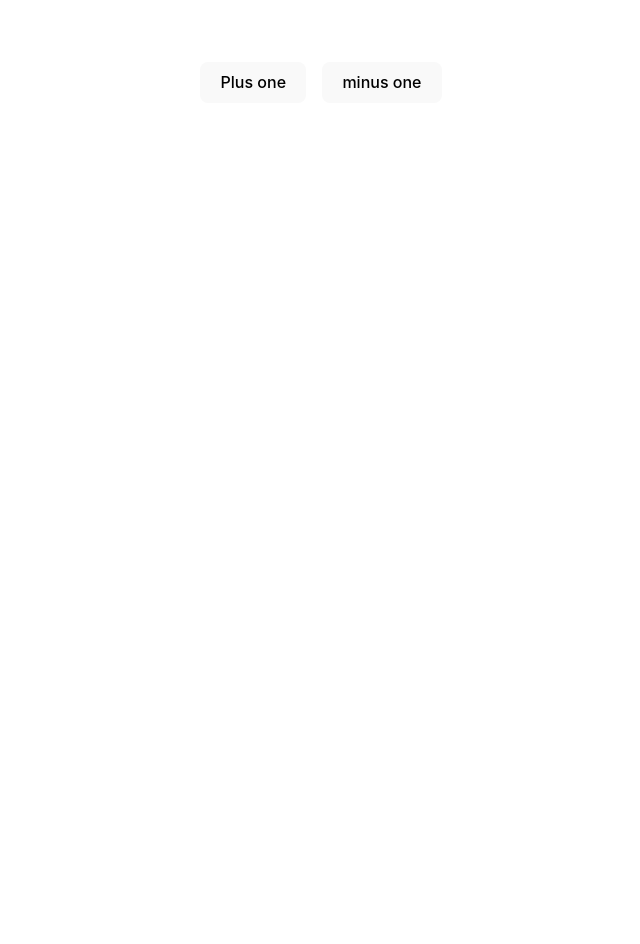
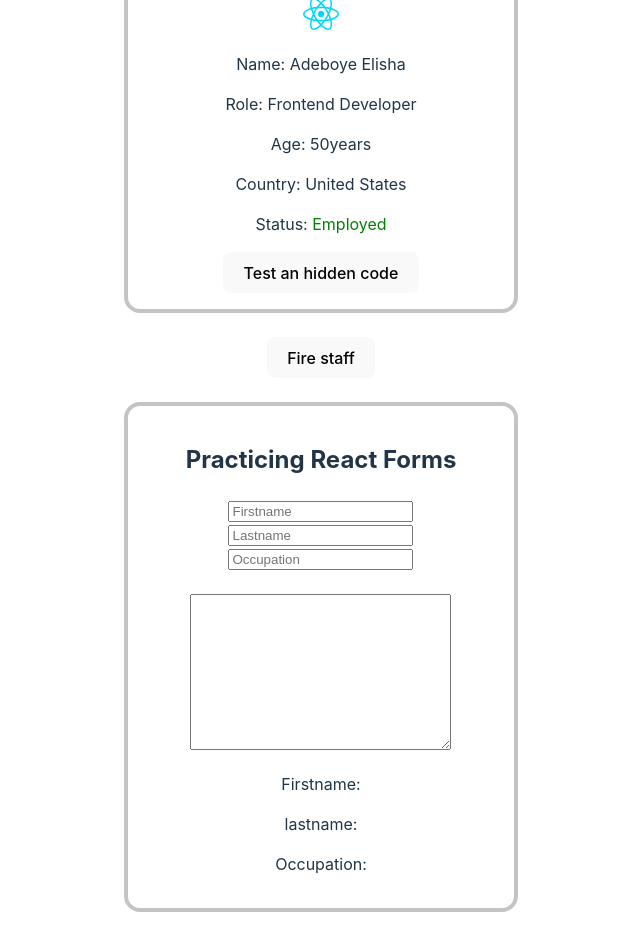
Before and after one commit to adexfit/bobreact, a React (Vite) app in the folder bobreact/: page / in a window 1280 px wide. Shown: the part 400-1344 px from the top of the page, without its empty margins (319-959 px from the left). Before the commit the page ends 800 px from the top, so only its background shows below. Built offline with nearby package versions, Linux system fonts and the light colour scheme.

Commit message:
Added react form mini project

```diff
--- a/bobreact/src/App.css
+++ b/bobreact/src/App.css
@@ -22,6 +22,13 @@
   margin-right: 1rem;
 }
 
+.profilediv {
+  border: 0.25rem solid #c4c4c4;
+  border-radius: 1rem;
+  padding: 1rem;
+}
+
+
 @keyframes logo-spin {
   from {
     transform: rotate(0deg);
--- a/bobreact/src/App.jsx
+++ b/bobreact/src/App.jsx
@@ -1,10 +1,18 @@
 import { useState } from 'react'
-// import reactLogo from './assets/react.svg'
 // import viteLogo from '/vite.svg'
 import './App.css'
+import ProfileCard from './components/ProfileCard'
+import FormCard from './components/FormCard'
 
 function App() {
   const [count, setCount] = useState(0)
+  const [profiledata, setProfiledata] = useState({
+    name: 'Adeboye Elisha',
+    role: 'Frontend Developer',
+    age: '50years',
+    country: 'United States',
+    employed: true
+  })
 
   const increaseNum = () => {
       setCount((counter) => {
@@ -18,6 +26,17 @@ function App() {
     } )
   }
 
+  const manageStaff = () => {
+      setProfiledata((employState)=> {
+          return {...employState, employed: !employState.employed}
+      })
+  }
+
+  const sayHi = () => {
+    alert("I am working")
+
+  }
+
   return (
     <>
       <div>
@@ -25,16 +44,25 @@ function App() {
           Hello world, i am learning react
         </p>
       </div>
-      <h1>Our count is {count} </h1>
+      <h1>Our count is: {count} </h1>
       <div className="card">
         <button onClick={increaseNum} className='btn-left'>
-          Plus one
+          Increase count
         </button>
 
         <button onClick={reduceNum}>
-          minus one
+          Decrease count
         </button>
       </div>
+
+      <div>
+        <ProfileCard profileDetails = {profiledata} parentFunc = {sayHi} />
+        <br />
+        <button onClick={manageStaff}>{profiledata.employed ? 'Fire staff' : 'Hire staff'}</button>
+      </div>
+      <br />
+
+      <FormCard />
 
     </>
   )
--- /dev/null
+++ b/bobreact/src/components/FormCard.jsx
@@ -0,0 +1,40 @@
+import React, { useState } from 'react'
+
+const FormCard = () => {
+    const [formData, setFormData] = useState({
+        firstName: "",
+        lastName: "",
+        occupation: "",
+        textArea: ""
+    })
+
+    const handleChange = (event) => {
+        setFormData((details) => {
+            return {
+                ...details,
+                [event.target.name]: event.target.value
+            }
+        } )
+    }
+
+
+  return (
+    <div className='profilediv'>
+        <h2>Practicing React Forms</h2>
+        <input type="text" placeholder='Firstname' name="firstName"
+                onChange={handleChange} value={formData.firstName} /> <br />
+        <input type="text" placeholder='Lastname' name="lastName"
+                onChange={handleChange} value={formData.lastName} /> <br />
+        <input type="text" placeholder='Occupation' name="occupation"
+                onChange={handleChange} value={formData.occupation}/> <br /><br />
+        <textarea name="textArea" id="textArea" cols="30" rows="10"
+                onChange={handleChange} value={formData.textArea} />
+
+        <p>Firstname: {formData.firstName}</p>
+        <p>lastname: {formData.lastName}</p>
+        <p>Occupation: {formData.occupation}</p>
+    </div>
+  )
+}
+
+export default FormCard
--- /dev/null
+++ b/bobreact/src/components/ProfileCard.jsx
@@ -0,0 +1,23 @@
+import React from 'react'
+import reactLogo from '../assets/react.svg'
+// import '../App.css'
+
+const ProfileCard = (props) => {
+    console.log(props)
+
+  return (
+    <div className='profilediv'>
+        <h2>My Profile</h2>
+        <img src={reactLogo} alt="skill logo" />
+        <p>{`Name: ${props.profileDetails.name}`}</p>
+        <p>{`Role: ${props.profileDetails.role}`}</p>
+        <p>{`Age: ${props.profileDetails.age}`}</p>
+        <p>{`Country: ${props.profileDetails.country}`}</p>
+        <p>Status: <span style={props.profileDetails.employed ? {color: 'green'} : {color: 'red'}}>{ props.profileDetails.employed ? 'Employed' : 'Unemployed' }</span></p>
+        <button onClick={props.parentFunc}>Test an hidden code</button>
+
+    </div>
+  )
+}
+
+export default ProfileCard
```
